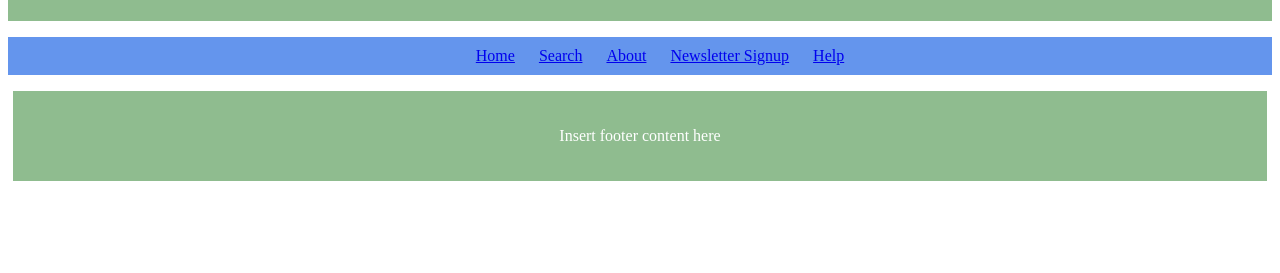
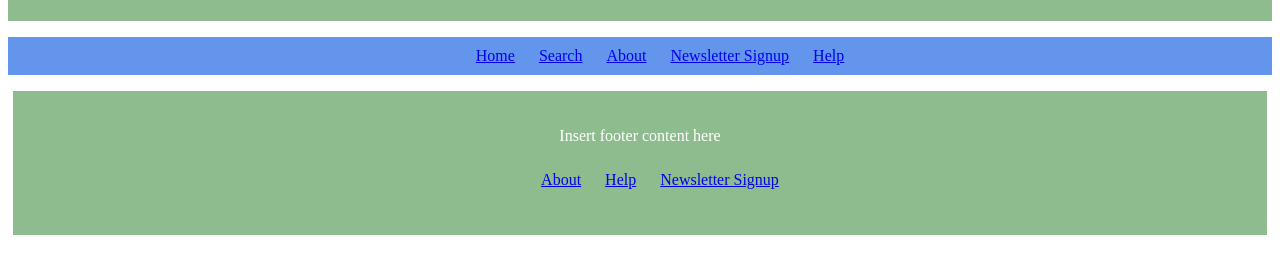
Before and after one commit to cbbrowndog/INST377-Final-Project, a plain HTML site: page helpPage.html in a window 1280 px wide. Shown: the part 107-380 px from the top of the page. Drawn offline with Linux system fonts and the light colour scheme.

Commit message:
footer nav bar

```diff
--- a/finalStyling.css
+++ b/finalStyling.css
@@ -3,11 +3,11 @@
     text-align: center;
     background-color: cornflowerblue;
 }
-#mainNav ul li {
+#mainNav ul li, #footerNav ul li {
     display: inline-block;
     padding: 10px;
 }
-#mainNav li:hover {
+#mainNav li:hover, #footerNav li:hover {
     background-color: darkcyan;
 }
 
--- a/footer.html
+++ b/footer.html
@@ -1,3 +1,11 @@
 <footer class="footer">
     <p>Insert footer content here</p>
+
+    <nav id="footerNav">
+        <ul>
+            <li><a href="aboutPage.html">About</a></li>
+            <li><a href="helpPage.html">Help</a></li>
+            <li><a href="newsletterSignupPage.html">Newsletter Signup</a></li>
+        </ul>
+    </nav>
 </footer>
```
